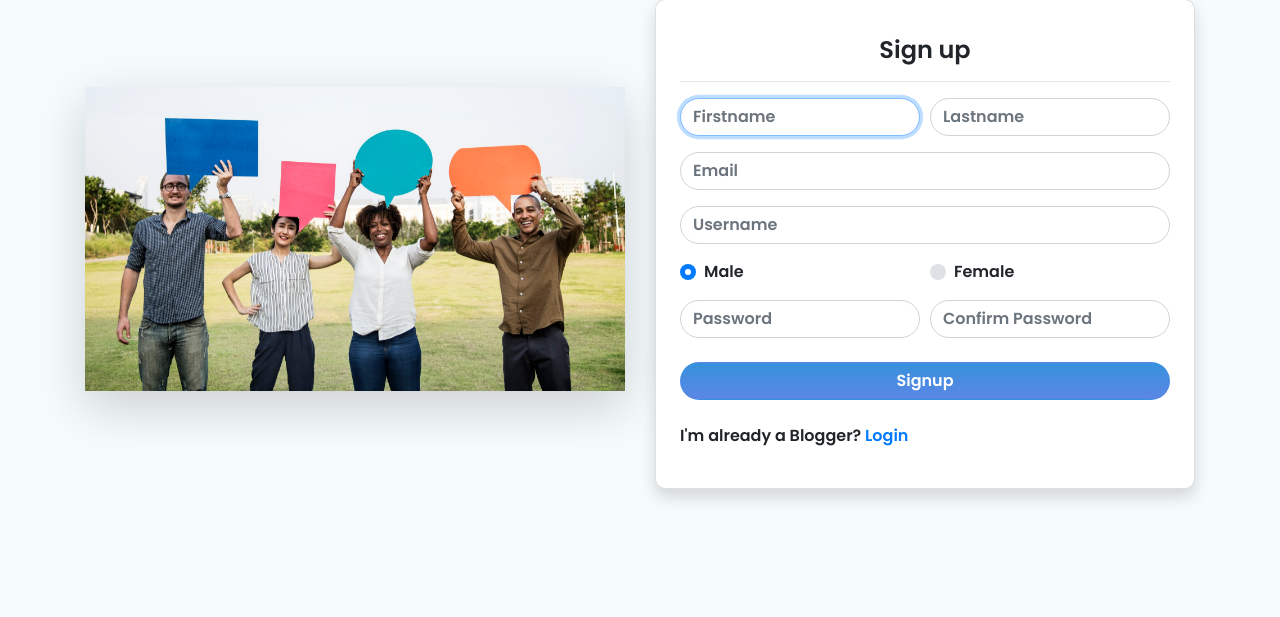
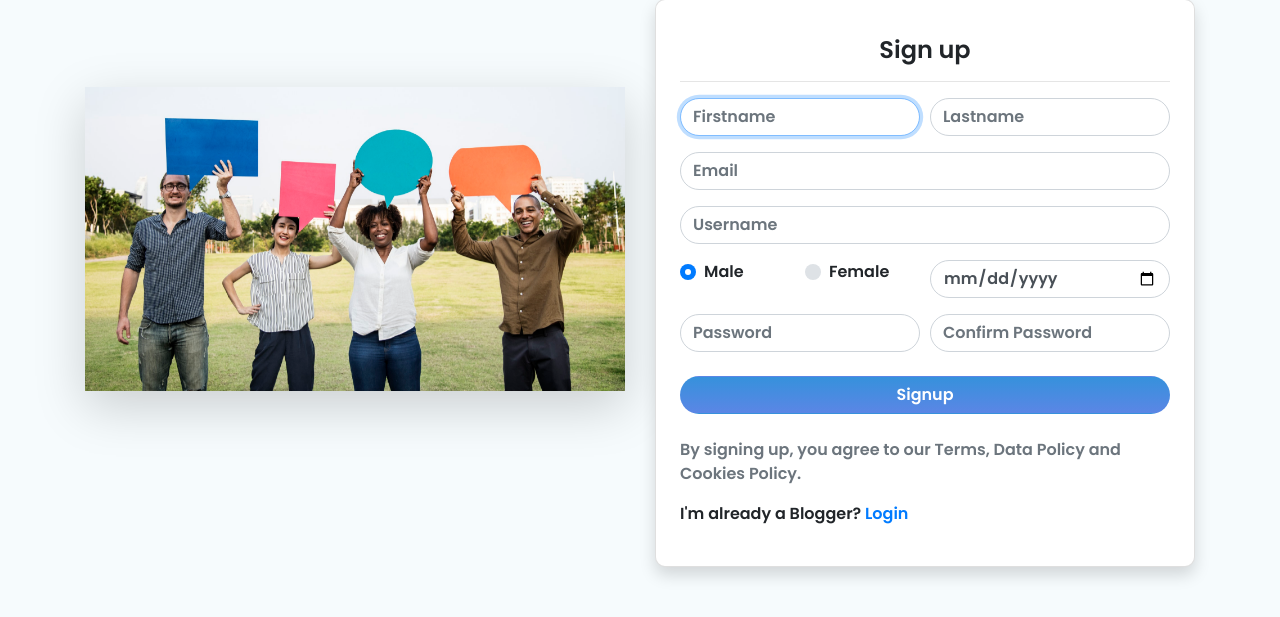
Before and after one commit to parthpanchal5/blogging, a PHP site: page /signup.php in a window 1280 px wide. Shown: the part 105-722 px from the top of the page. Run offline with PHP 8.4, Linux system fonts and the light colour scheme; some libraries are stand-ins or nearby versions.

Commit message:
Small UI Tweaks

```diff
--- a/config/conn.php
+++ b/config/conn.php
@@ -2,8 +2,8 @@
  $conn = mysqli_connect("localhost", "parth", "root", "blogging");
 
  if(!$conn){
-   echo "<b>Connection: </b> <span style='color: red; font-weight: bold;'>Error</span> <br>>> " . mysqli_connect_error();
+   echo "<b>Connection: </b> <span style='color: red; font-weight: bold;'>Error 🔴</span> <br>>> " . mysqli_connect_error();
  }else{
-  //  echo "<b>Connection:</b> <span style='color: green; font-weight: bold;'>Success</span>";
+  //  echo "<b>Connection:</b> <span style='color: green; font-weight: bold;'>Success 👍</span>";
  }
 ?>
--- a/forgot.php
+++ b/forgot.php
@@ -20,15 +20,15 @@
           <form action="#" method="POST">
             <div class="form-group">
               <!-- <label for="Email">Email</label> -->
-              <input type="text" class="form-control input-rounded" autocomplete="off" placeholder="Registered Email" autofocus>
+              <input type="text" class="form-control input-rounded" autocomplete="off" placeholder="Registered Email" autofocus data-toggle="tooltip" data-placement="top" title="Enter your registered email">
             </div>
             <div class="form-group">
               <!-- <label for="Password">New Password</label> -->
-              <input type="password" class="form-control input-rounded" placeholder="New Password">
+              <input type="password" class="form-control input-rounded" placeholder="New Password" data-toggle="tooltip" data-placement="top" title="Set new password">
             </div>
             <div class="form-group">
               <!-- <label for="Confirm Password">Confirm New Password</label> -->
-              <input type="password" class="form-control input-rounded" placeholder="Confirm New Password">
+              <input type="password" class="form-control input-rounded" placeholder="Confirm New Password" data-toggle="tooltip" data-placement="top" title="Confirm your new password">
             </div>
             <input type="submit" value="Reset Password" class="btn gradient-4 text-white rounded mb-4 btn-block btn-rounded mt-4">
           </form>
--- a/js/main.js
+++ b/js/main.js
@@ -32,6 +32,10 @@ $(document).ready(function(){
   // Date Picker
   $('#datepicker').datepicker('show');
 
+  // Tooltip
+  $('#example').tooltip({
+    animation: true
+  });
   // Form Validations
   $("#signUpForm").validate();
 
--- a/login.php
+++ b/login.php
@@ -22,11 +22,11 @@
           <form action="#" method="GET">
             <div class="form-group">
               <!-- <label for="Username or Email">Username or email</label> -->
-              <input type="text" class="form-control mt-3 mb-3 input-rounded" name="userinput" placeholder="Username or Email" autofocus>
+              <input type="text" class="form-control mt-3 mb-3 input-rounded" name="userinput" placeholder="Username or Email" autofocus data-toggle="tooltip" data-placement="top" title="Username or email">
             </div>
             <div class="form-group">
               <!-- <label for="Password">Password</label> -->
-              <input type="password" class="form-control input-rounded" name="password" placeholder="Password">
+              <input type="password" class="form-control input-rounded" name="password" placeholder="Password" data-toggle="tooltip" data-placement="top" title="Password">
             </div>
             <div class="form-group">
               <div class="custom-control custom-checkbox mr-sm-2">
--- a/signup.php
+++ b/signup.php
@@ -38,55 +38,57 @@
             <div class="form-row">
               <div class="form-group col-md-6">
                 <!-- <label for="firstname">Firstname</label> -->
-                <input type="text" class="form-control input-rounded" name="firstname" placeholder="Firstname" autocomplete="off" autofocus>
+                <input type="text" class="form-control input-rounded" name="firstname" placeholder="Firstname" autocomplete="off" autofocus data-toggle="tooltip" data-placement="top" title="Firstname">
               </div>
               <div class="form-group col-md-6">
                 <!-- <label for="lastname">Lastname</label> -->
-                <input type="text" class="form-control input-rounded" name="lastname" autocomplete="off" placeholder="Lastname">
+                <input type="text" class="form-control input-rounded" name="lastname" autocomplete="off" placeholder="Lastname" data-toggle="tooltip" data-placement="top" title="Lastname">
               </div>
             </div>
             <div class="form-row">
               <div class="form-group col-md-12">
                 <!-- <label for="email">Email</label> -->
-                <input type="text" placeholder="Email" name="email" class="form-control input-rounded " autocomplete="off">
+                <input type="text" placeholder="Email" name="email" class="form-control input-rounded " autocomplete="off" data-toggle="tooltip" data-placement="top" title="Email">
               </div>
             </div>
             <div class="form-row">
               <div class="form-group col-md-12">
                 <!-- <label for="email">Username</label> -->
-                <input type="text" name="username" placeholder="Username" class="form-control  input-rounded" autocomplete="off">
+                <input type="text" name="username" placeholder="Username" class="form-control  input-rounded" autocomplete="off" data-toggle="tooltip" data-placement="top" title="Username">
               </div>
             </div>
-            <div class="form-row">
 
-            </div>
             <!-- <label for="Gender">Select Your Gender :</label> -->
             <div class="form-row">
-              <div class="form-group col-md-6">
-                <div class="custom-control custom-radio">
+              <div class="form-group col-md-3">
+                <div class="custom-control custom-radio data-toggle="tooltip" data-placement="top" title="Select your gender">
                   <input type="radio" id="customRadio1" value="Male" name="gender" class="custom-control-input" checked="checked">
                   <label class="custom-control-label" for="customRadio1">Male</label>
                 </div>
               </div>
-              <div class="form-group col-md-6">
-                <div class="custom-control custom-radio">
+              <div class="form-group col-md-3">
+                <div class="custom-control custom-radio" data-toggle="tooltip" data-placement="top" title="Select your gender">
                   <input type="radio" id="customRadio2" value="Female" name="gender" class="custom-control-input">
                   <label class="custom-control-label" for="customRadio2">Female</label>
                 </div>
+              </div>
+              <div class="form-group col-md-6">
+              <input type="date" name="birthday" id="date" class="form-control input-rounded" data-toggle="tooltip" data-placement="top" title="Birthday" min="1997-05-06">
               </div>
             </div>
             <div class="form-row">
               <div class="form-group col-md-6">
                 <!-- <label for="password">Password</label> -->
-                <input type="password" name="password" placeholder="Password" class="form-control input-rounded" autocomplete="off">
+                <input type="password" name="password" placeholder="Password" class="form-control input-rounded" autocomplete="off" data-toggle="tooltip" data-placement="top" title="Password">
               </div>
               <div class="form-group col-md-6">
                 <!-- <label for="confirm_pass">Confirm Password</label> -->
-                <input type="password" name="confirm_pass" placeholder="Confirm Password" class="form-control input-rounded" autocomplete="off">
+                <input type="password" name="confirm_pass" placeholder="Confirm Password" class="form-control input-rounded" autocomplete="off" data-toggle="tooltip" data-placement="top" title="Confirm your password">
               </div>
             </div>
             <input type="submit" value="Signup" name="signup" class="btn gradient-5 text-white btn-block rounded mb-4 btn-rounded mt-2">
           </form>
+          <p class="text-secondary" style="font-size: 16px;">By signing up, you agree to our Terms, Data Policy and Cookies Policy.</p>
           <p class="mt-3">I'm already a Blogger? <a href="login.php">Login</a></p>
         </div>
       </div>
```
